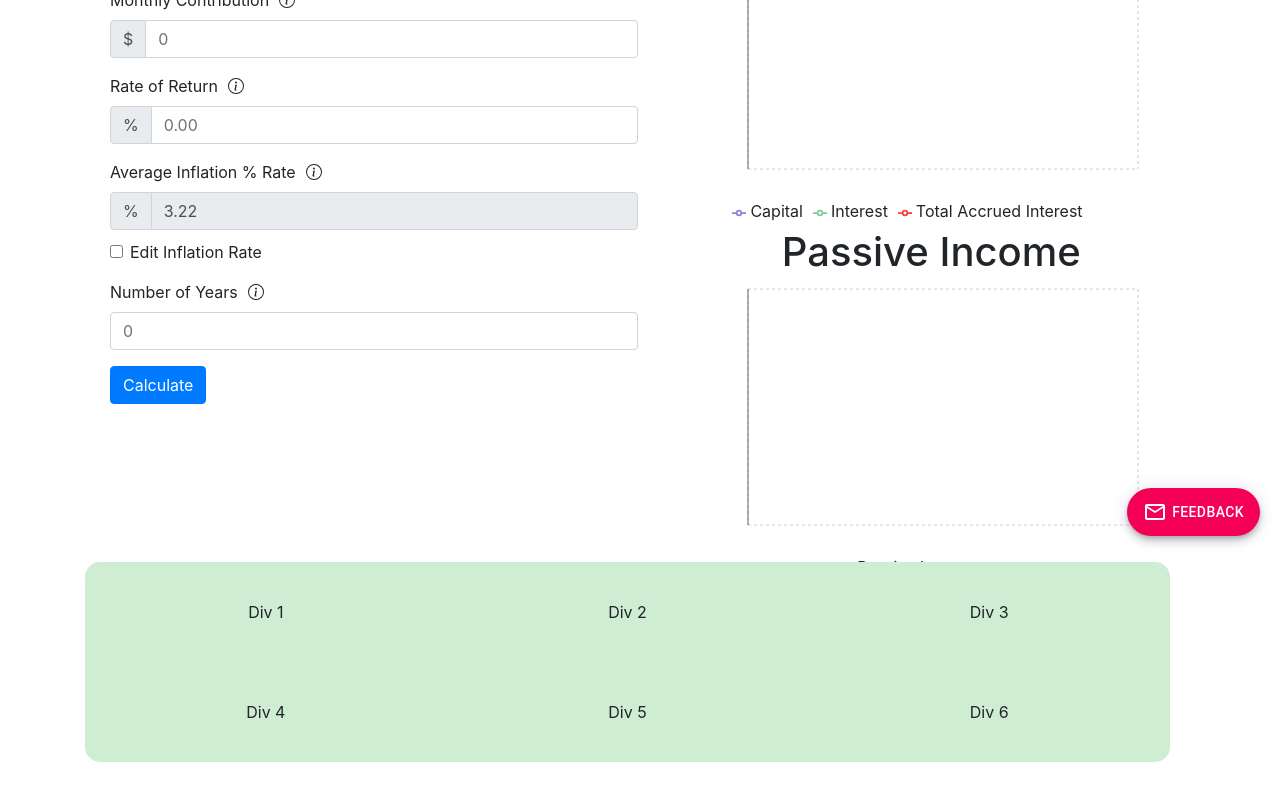
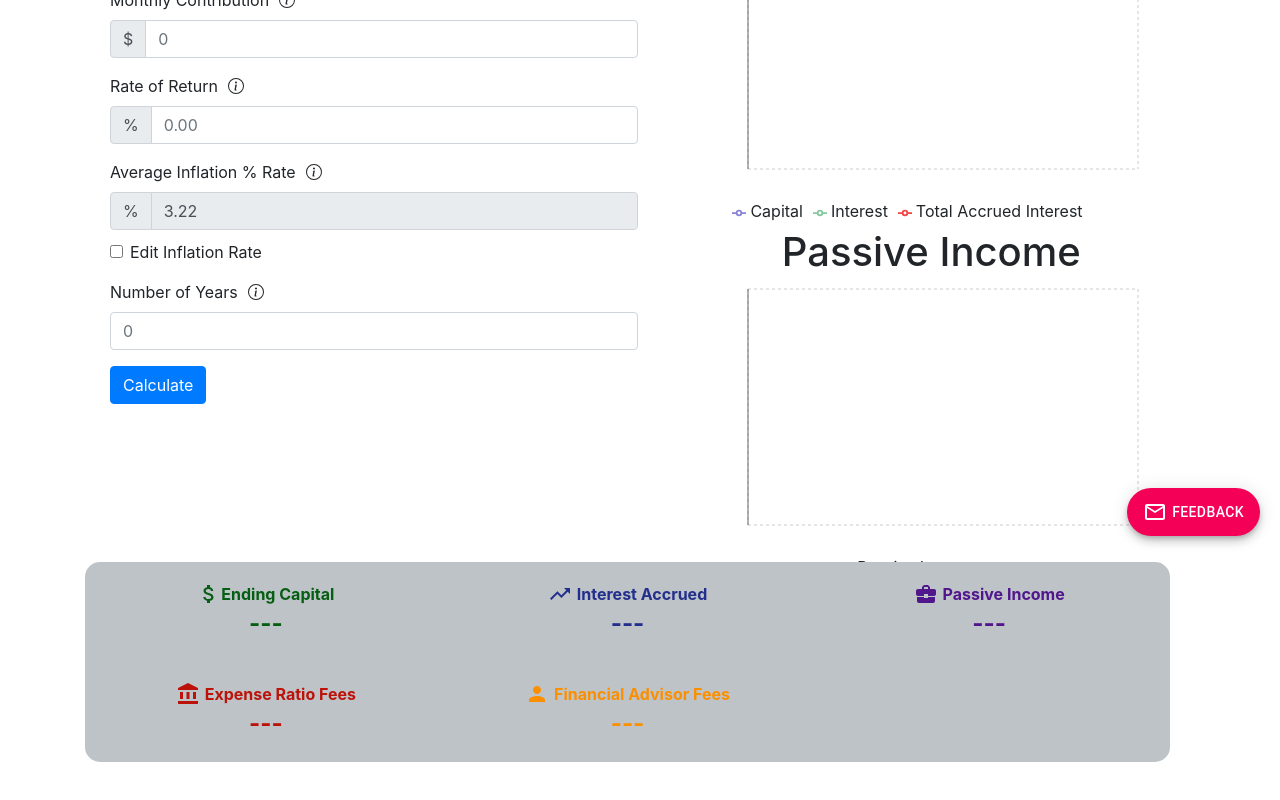
Before and after one commit to scottgibson21/investment-calculator, a React (Create React App) app: page / in a window 1280 px wide. Shown: the part 244-1044 px from the top of the page. Built offline with nearby package versions, Linux system fonts and the light colour scheme.

Commit message:
feat: hook up result jumbotron to redux

```diff
--- a/src/components/CalculationInput.js
+++ b/src/components/CalculationInput.js
@@ -105,7 +105,8 @@ function CalculationInput(props) {
     setNumberOfYears(parseInt(value));
   };
 
-  const handleSubmit = () => {
+  const handleSubmit = (event) => {
+    event.preventDefault();
     console.log("handle submit called!");
 
     const resultSet = calculateResultSet(
--- a/src/components/CalculationResult.js
+++ b/src/components/CalculationResult.js
@@ -12,9 +12,11 @@ import { connect } from "react-redux";
 
 function CalculationResult(props) {
   const data = mockDataBuiilder(30);
-  console.log("props result set", props.resultSet);
+  console.log(
+    "props result set in calculation result component",
+    props.resultSet
+  );
   const { resultSet } = props;
-  console.log("The result set in calc result component", resultSet);
 
   return (
     <div style={{ marginTop: 10 }}>
@@ -22,7 +24,7 @@ function CalculationResult(props) {
       <LineChart
         width={500}
         height={300}
-        data={resultSet.resultSet}
+        data={resultSet}
         margin={{
           top: 5,
           right: 30,
@@ -59,7 +61,7 @@ function CalculationResult(props) {
       <LineChart
         width={500}
         height={300}
-        data={resultSet.resultSet}
+        data={resultSet}
         margin={{
           top: 5,
           right: 30,
@@ -106,10 +108,10 @@ const mockDataBuiilder = (dataPoints) => {
   return data;
 };
 
-function mapStateToProps({ resultSet }) {
-  console.log("result set", resultSet);
+function mapStateToProps({ results }) {
+  console.log("the results: ", results);
   return {
-    resultSet,
+    resultSet: results.resultSet,
   };
 }
 
--- a/src/components/CalculationResultJumbotron.js
+++ b/src/components/CalculationResultJumbotron.js
@@ -1,13 +1,23 @@
 import React from "react";
 import Jumbotron from "react-bootstrap/Jumbotron";
+import {
+  AttachMoney,
+  TrendingUp,
+  BusinessCenter,
+  AccountBalance,
+  Person,
+} from "@material-ui/icons";
+import { connect } from "react-redux";
+import { formatNumberWithCommas } from "../utils/helpers";
 
 function CalculationResultJumbotron(props) {
+  let { result } = props;
   return (
     <Jumbotron
       fluid
       style={{
         borderRadius: "15px",
-        backgroundColor: "#CEEDD3",
+        backgroundColor: "#BDC3C7",
         height: "200px",
         display: "flex",
         flexDirection: "column",
@@ -23,9 +33,39 @@ function CalculationResultJumbotron(props) {
           width: "100%",
         }}
       >
-        <div style={divStyle}>Div 1</div>
-        <div style={divStyle}>Div 2</div>
-        <div style={divStyle}>Div 3</div>
+        <div style={{ ...divStyle, color: "#055e11" }}>
+          <div style={inlineDivStyle}>
+            <AttachMoney />
+            <div>Ending Capital</div>
+          </div>
+          <div style={resultTextStyle}>
+            {result === null
+              ? "---"
+              : `$${formatNumberWithCommas(result.capital)}`}
+          </div>
+        </div>
+        <div style={{ ...divStyle, color: "#232f8c" }}>
+          <div style={inlineDivStyle}>
+            <TrendingUp style={{ marginRight: "5px" }} />
+            <div>Interest Accrued</div>
+          </div>
+          <div style={resultTextStyle}>
+            {result === null
+              ? "---"
+              : `$${formatNumberWithCommas(result.totalAccruedInterest)}`}
+          </div>
+        </div>
+        <div style={{ ...divStyle, color: "#51168c" }}>
+          <div style={inlineDivStyle}>
+            <BusinessCenter style={{ marginRight: "5px" }} />
+            <div>Passive Income</div>
+          </div>
+          <div style={resultTextStyle}>
+            {result === null
+              ? "---"
+              : `$${formatNumberWithCommas(result.passiveIncome)}/year`}
+          </div>
+        </div>
       </div>
       <div
         style={{
@@ -35,9 +75,25 @@ function CalculationResultJumbotron(props) {
           width: "100%",
         }}
       >
-        <div style={divStyle}>Div 4</div>
-        <div style={divStyle}>Div 5</div>
-        <div style={divStyle}>Div 6</div>
+        <div style={{ ...divStyle, color: "#bd1209" }}>
+          <div style={inlineDivStyle}>
+            <AccountBalance style={{ marginRight: "5px" }} />
+            <div>Expense Ratio Fees</div>
+          </div>
+          <div style={resultTextStyle}>
+            {result === null ? "---" : `Placeholder`}
+          </div>
+        </div>
+        <div style={{ ...divStyle, color: "#fc8f00" }}>
+          <div style={inlineDivStyle}>
+            <Person style={{ marginRight: "5px" }} />
+            <div>Financial Advisor Fees</div>
+          </div>
+          <div style={resultTextStyle}>
+            {result === null ? "---" : `Placeholder`}
+          </div>
+        </div>
+        <div style={{ ...divStyle, color: "#03505c" }}></div>
       </div>
     </Jumbotron>
   );
@@ -48,8 +104,28 @@ const divStyle = {
   justifyContent: "center",
   height: "100px",
   display: "flex",
-  flexDirection: "row",
+  flexDirection: "column",
   alignItems: "center",
+  fontWeight: "bold",
 };
 
-export default CalculationResultJumbotron;
+const inlineDivStyle = {
+  display: "flex",
+};
+
+const resultTextStyle = {
+  fontSize: "x-large",
+};
+
+function mapStateToProps({ results }) {
+  let { resultSet } = results;
+  console.log("result set in jumbotron map state to props", resultSet);
+  return {
+    result:
+      resultSet === undefined || resultSet.length === 0
+        ? null
+        : resultSet[resultSet.length - 1],
+  };
+}
+
+export default connect(mapStateToProps)(CalculationResultJumbotron);
--- a/src/components/Navigation.js
+++ b/src/components/Navigation.js
@@ -11,25 +11,19 @@ export default function Navigation() {
       </div>
       <Nav activeKey="/home" style={{ marginRight: 50 }}>
         <Nav.Item>
-          <Nav.Link eventKey="link-1">
           <Link to="/" style={styles.link}>
             Home
           </Link>
-          </Nav.Link>
         </Nav.Item>
         <Nav.Item>
-          <Nav.Link eventKey="link-2">
           <Link to="/about" style={styles.link}>
             About
           </Link>
-          </Nav.Link>
         </Nav.Item>
         <Nav.Item>
-          <Nav.Link eventKey="link-2">
           <Link to="/contact" style={styles.link}>
             Contact
           </Link>
-          </Nav.Link>
         </Nav.Item>
       </Nav>
     </NavBar>
@@ -40,5 +34,6 @@ const styles = {
   link: {
     color: "white",
     textDecoration: "none",
+    marginLeft: "50px",
   },
 };
--- a/src/index.css
+++ b/src/index.css
@@ -1,13 +1,13 @@
 body {
   margin: 0;
-  font-family: -apple-system, BlinkMacSystemFont, 'Segoe UI', 'Roboto', 'Oxygen',
-    'Ubuntu', 'Cantarell', 'Fira Sans', 'Droid Sans', 'Helvetica Neue',
-    sans-serif;
+  font-family: "Times New Roman", -apple-system, BlinkMacSystemFont, "Segoe UI",
+    "Roboto", "Oxygen", "Ubuntu", "Cantarell", "Fira Sans", "Droid Sans",
+    "Helvetica Neue", sans-serif;
   -webkit-font-smoothing: antialiased;
   -moz-osx-font-smoothing: grayscale;
 }
 
 code {
-  font-family: source-code-pro, Menlo, Monaco, Consolas, 'Courier New',
-    monospace;
+  font-family: "Times New Roman", source-code-pro, Menlo, Monaco, Consolas,
+    "Courier New", monospace;
 }
--- a/src/reducers/index.js
+++ b/src/reducers/index.js
@@ -1,6 +1,6 @@
 import { combineReducers } from "redux";
-import resultSet from "./resultSet";
+import results from "./results";
 
 export default combineReducers({
-  resultSet,
+  results,
 });
--- a/src/reducers/resultSet.js
+++ b/src/reducers/results.js
@@ -1,14 +1,20 @@
 import { ADD_RESULT_SET, CLEAR_RESULT_SET } from "../actions/resultSet";
 
-export default function resultSet(state = [], action) {
+export default function results(state = {}, action) {
+  // let test = {
+  //   resultSet: [...action.resultSet],
+  // };
+
   switch (action.type) {
     case ADD_RESULT_SET:
       return {
-        resultSet: [...action.resultSet],
+        ...state,
+        resultSet: action.resultSet,
       };
     case CLEAR_RESULT_SET:
       return {
-        state: [],
+        ...state,
+        resultSet: [],
       };
     default:
       return state;
--- a/src/utils/helpers.js
+++ b/src/utils/helpers.js
@@ -36,3 +36,10 @@ export function calculateResultSet(
 
   return resultSet;
 }
+
+export function formatNumberWithCommas(input) {
+  if (input === undefined) {
+    return;
+  }
+  return input.toString().replace(/\B(?=(\d{3})+(?!\d))/g, ",");
+}
```
Lines whose indentation alone changed are shown as unchanged.
